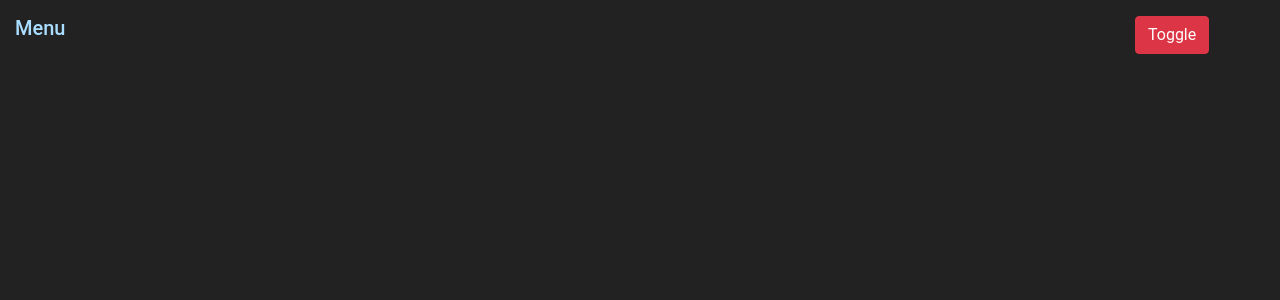
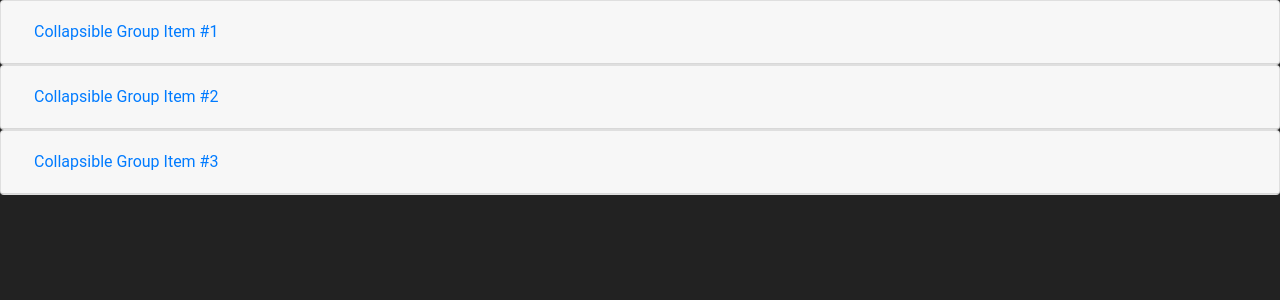
Before and after one commit to tomasz-konecki/react-webpack-scss, a React app: page / in a window 1280 px wide. Shown: the top 300 px of the page. Built offline with nearby package versions, Linux system fonts and the light colour scheme.

Commit message:
Updated code

```diff
--- a/package.json
+++ b/package.json
@@ -8,8 +8,10 @@
     "start": "npm-run-all --parallel webpack lint:watch",
     "lint": "node_modules/.bin/esw webpack.config.* src tools",
     "lint:watch": "npm run lint -- --watch",
-		"test": "babel-node mocha --reporter progress tools/testSetup.js \"src/**/*.test.js\"",
-		"webpack": "webpack-dev-server --inline --hot --port 8080 --host 0.0.0.0 --config ./webpack.config.js",
+    "test":
+      "babel-node mocha --reporter progress tools/testSetup.js \"src/**/*.test.js\"",
+    "webpack":
+      "webpack-dev-server --inline --hot --port 9000 --host 0.0.0.0 --config ./webpack.config.js",
     "build": "SET NODE_ENV=production & webpack"
   },
   "repository": {
--- a/src/App.js
+++ b/src/App.js
@@ -3,11 +3,12 @@ import "./scss/App.scss";
 import BootTest from "./components/BootTest";
 import ButtonTest from "./components/ButtonTest";
 import AnimatedMenu from "./components/AnimatedMenu";
+import AccordionTest from "./components/AccordionTest";
 
 const App = () => (
-	<div>
-		<AnimatedMenu />
-	</div>
+  <div>
+    <AccordionTest />
+  </div>
 );
 
 export default App;
--- /dev/null
+++ b/src/components/AccordionTest.js
@@ -0,0 +1,113 @@
+import React from "react";
+
+const AccordionTest = () => {
+  return (
+    <div id="accordion">
+      <div className="card">
+        <div className="card-header" id="headingOne">
+          <h5 className="mb-0">
+            <button
+              className="btn btn-link"
+              data-toggle="collapse"
+              data-target="#collapseOne"
+              aria-expanded="true"
+              aria-controls="collapseOne"
+            >
+              Collapsible Group Item #1
+            </button>
+          </h5>
+        </div>
+
+        <div
+          id="collapseOne"
+          className="collapse"
+          aria-labelledby="headingOne"
+          data-parent="#accordion"
+        >
+          <div className="card-body">
+            Anim pariatur cliche reprehenderit, enim eiusmod high life accusamus
+            terry richardson ad squid. 3 wolf moon officia aute, non cupidatat
+            skateboard dolor brunch. Food truck quinoa nesciunt laborum eiusmod.
+            Brunch 3 wolf moon tempor, sunt aliqua put a bird on it squid
+            single-origin coffee nulla assumenda shoreditch et. Nihil anim
+            keffiyeh helvetica, craft beer labore wes anderson cred nesciunt
+            sapiente ea proident. Ad vegan excepteur butcher vice lomo. Leggings
+            occaecat craft beer farm-to-table, raw denim aesthetic synth
+            nesciunt you probably haven't heard of them accusamus labore
+            sustainable VHS.
+          </div>
+        </div>
+      </div>
+      <div className="card">
+        <div className="card-header" id="headingTwo">
+          <h5 className="mb-0">
+            <button
+              className="btn btn-link collapsed"
+              data-toggle="collapse"
+              data-target="#collapseTwo"
+              aria-expanded="false"
+              aria-controls="collapseTwo"
+            >
+              Collapsible Group Item #2
+            </button>
+          </h5>
+        </div>
+        <div
+          id="collapseTwo"
+          className="collapse"
+          aria-labelledby="headingTwo"
+          data-parent="#accordion"
+        >
+          <div className="card-body">
+            Anim pariatur cliche reprehenderit, enim eiusmod high life accusamus
+            terry richardson ad squid. 3 wolf moon officia aute, non cupidatat
+            skateboard dolor brunch. Food truck quinoa nesciunt laborum eiusmod.
+            Brunch 3 wolf moon tempor, sunt aliqua put a bird on it squid
+            single-origin coffee nulla assumenda shoreditch et. Nihil anim
+            keffiyeh helvetica, craft beer labore wes anderson cred nesciunt
+            sapiente ea proident. Ad vegan excepteur butcher vice lomo. Leggings
+            occaecat craft beer farm-to-table, raw denim aesthetic synth
+            nesciunt you probably haven't heard of them accusamus labore
+            sustainable VHS.
+          </div>
+        </div>
+      </div>
+      <div className="card">
+        <div className="card-header" id="headingThree">
+          <h5 className="mb-0">
+            <button
+              className="btn btn-link collapsed"
+              data-toggle="collapse"
+              data-target="#collapseThree"
+              aria-expanded="false"
+              aria-controls="collapseThree"
+            >
+              Collapsible Group Item #3
+            </button>
+          </h5>
+        </div>
+        <div
+          id="collapseThree"
+          className="collapse"
+          aria-labelledby="headingThree"
+          data-parent="#accordion"
+        >
+          <div className="card-body">
+            Anim pariatur cliche reprehenderit, enim eiusmod high life accusamus
+            terry richardson ad squid. 3 wolf moon officia aute, non cupidatat
+            skateboard dolor brunch. Food truck quinoa nesciunt laborum eiusmod.
+            Brunch 3 wolf moon tempor, sunt aliqua put a bird on it squid
+            single-origin coffee nulla assumenda shoreditch et. Nihil anim
+            keffiyeh helvetica, craft beer labore wes anderson cred nesciunt
+            sapiente ea proident. Ad vegan excepteur butcher vice lomo. Leggings
+            occaecat craft beer farm-to-table, raw denim aesthetic synth
+            nesciunt you probably haven't heard of them accusamus labore
+            sustainable VHS.
+          </div>
+        </div>
+      </div>
+    </div>
+  );
+};
+
+export default AccordionTest;
```
Lines whose indentation alone changed are shown as unchanged.
